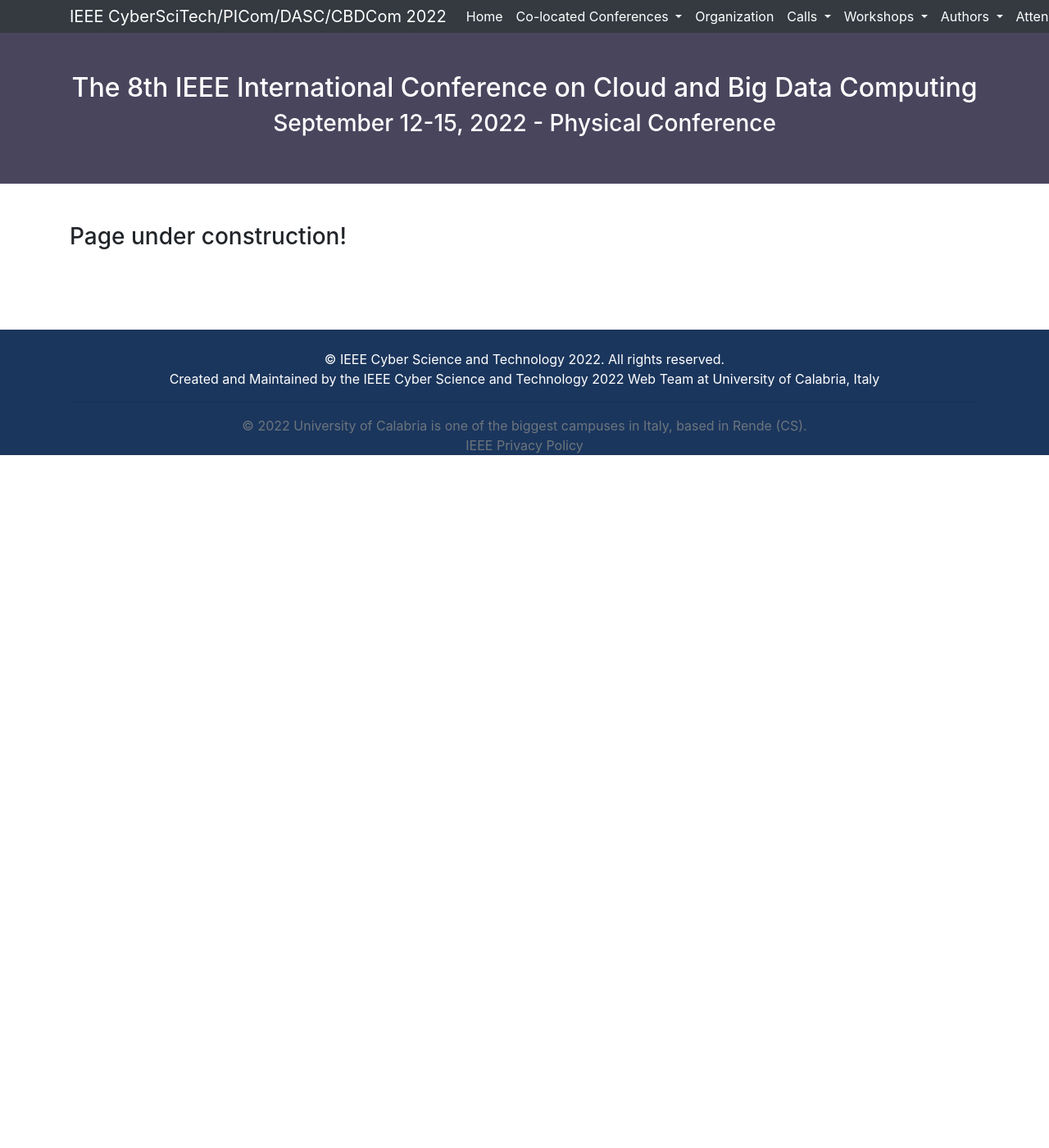
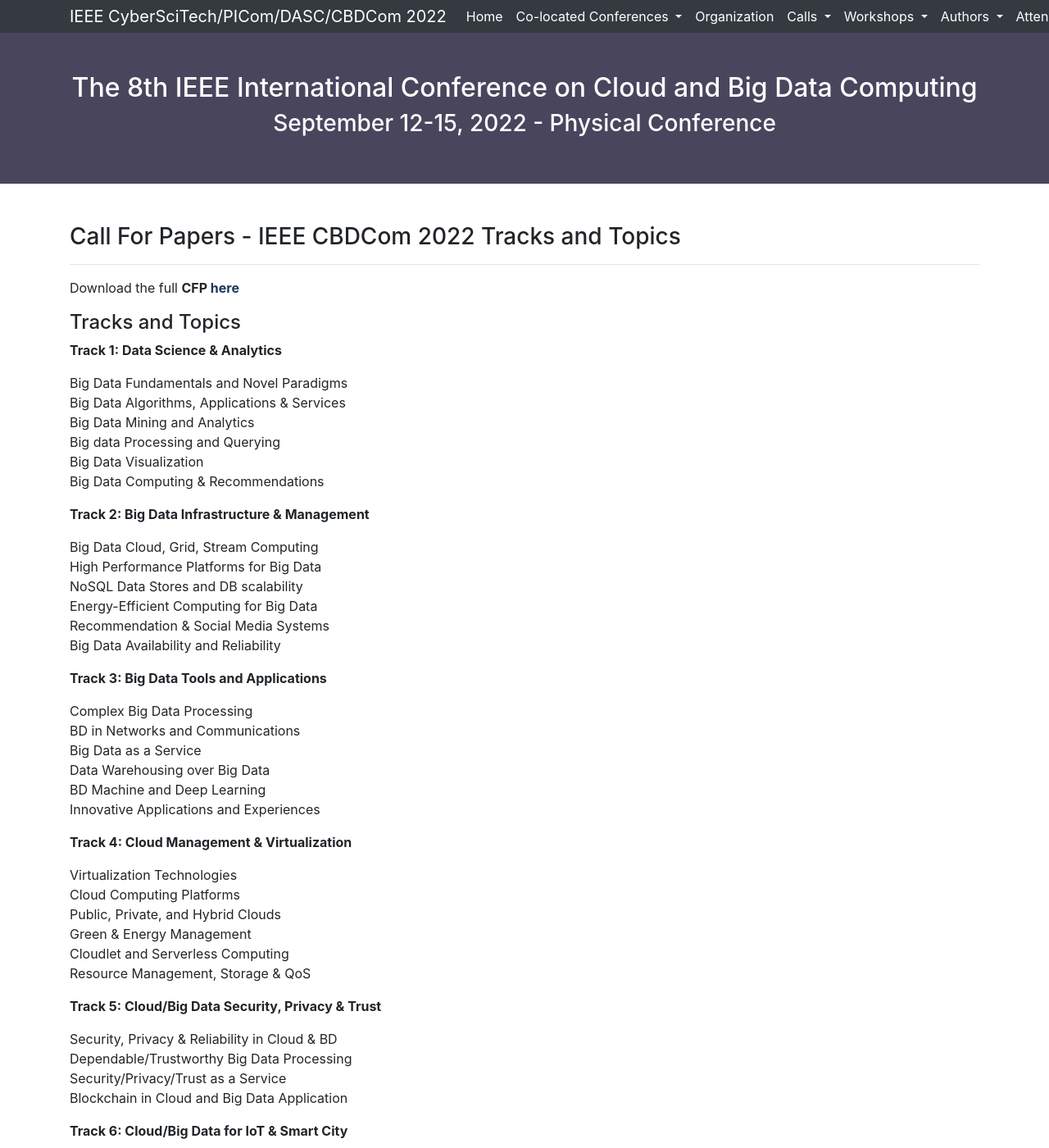
Before and after one commit to cyber-science/2022, a Jekyll site: the page built from _pages/cbdcom/callpaper.md, in a window 1280 px wide and 1400 px high. Shown: the whole window at 82% size. Built offline with Jekyll 4.4.1, drawn with Linux system fonts in a browser that asks for light colours; some of the changed text lies outside the part shown.

Commit message:
callpaper.md page updated for CBDCOM

```diff
--- a/_pages/cbdcom/callpaper.md
+++ b/_pages/cbdcom/callpaper.md
@@ -3,65 +3,55 @@
 layout: subcbd2
 permalink: /cbdcom/callpaper/
 ---
-<h3>Page under construction!</h3>
 
-<!--- COMMENTED
+
 <h3>Call For Papers - IEEE CBDCom 2022 Tracks and Topics</h3>
 
+
 <hr/>
+
+Download the full <b>CFP <a href="http://cyber-science.org/2022/assets/files/CFP_CBDCom2022.pdf" target=_new>here</a></b>
+
 <h4>Tracks and Topics</h4>
-<p>
-<b>Track 1: Data Science & Analytics
-  </b></p>
-
+<p><b>Track 1: Data Science & Analytics</b></p>
 Big Data Fundamentals and Novel Paradigms
  <br/>Big Data Algorithms, Applications & Services
  <br/>Big Data Mining and Analytics
  <br/>Big data Processing and Querying
  <br/>Big Data Visualization
  <br/>Big Data Computing & Recommendations
-<p>
-<b>Track 2: Big Data Infrastructure & Management
-  </b></p>
 
+<p><b>Track 2: Big Data Infrastructure & Management</b></p>
 Big Data Cloud, Grid, Stream Computing
  <br/>High Performance Platforms for Big Data
  <br/>NoSQL Data Stores and DB scalability
  <br/>Energy-Efficient Computing for Big Data
  <br/>Recommendation & Social Media Systems
  <br/>Big Data Availability and Reliability
-<p>
-<b>Track 3: Big Data Tools and Applications
- </b></p>
 
+<p><b>Track 3: Big Data Tools and Applications </b></p>
 Complex Big Data Processing
  <br/>BD in Networks and Communications
  <br/>Big Data as a Service
  <br/>Data Warehousing over Big Data
  <br/>BD Machine and Deep Learning
 <br/> Innovative Applications and Experiences
-<p>
-<b>Track 4: Cloud Management & Virtualization
- </b></p>
 
+<p><b>Track 4: Cloud Management & Virtualization</b></p>
 Virtualization Technologies
  <br/>Cloud Computing Platforms
  <br/>Public, Private, and Hybrid Clouds
  <br/>Green & Energy Management
  <br/>Cloudlet and Serverless Computing
  <br/>Resource Management, Storage & QoS
-<p>
-<b>Track 5: Cloud/Big Data Security, Privacy & Trust
- </b></p>
 
+<p><b>Track 5: Cloud/Big Data Security, Privacy & Trust </b></p>
 Security, Privacy & Reliability in Cloud & BD
  <br/>Dependable/Trustworthy Big Data Processing
  <br/>Security/Privacy/Trust as a Service
  <br/>Blockchain in Cloud and Big Data Application
-<p>
-<b>Track 6: Cloud/Big Data for IoT & Smart City
- </b></p>
 
+<p><b>Track 6: Cloud/Big Data for IoT & Smart City</b></p>
 Smart Data & Smart Environments
  <br/>CBD for IoT & Cyber-Physical Systems
  <br/>RFID & Related Technologies for IoT
@@ -69,14 +59,3 @@
 <br/> IoT and Smart City Infrastructures
  <br/>Green Computing for Big Data & Smart City
  <br/>
-<h4>Workshop Papers</h4>
-<p>Proposals for organizing tutorials, workshops and special sessions need to be submitted to the Tutorials, Workshops and Special Sessions Chairs, respectively. A proposal should include title, theme, scope and main presenters/organizers. See CFPs for Tutorial, and Workshops & SS.
-</p><h4>Research Papers</h4>
-<p>Research paper (6-8 pages) should explore novel models, theory, or a specific technology problem and propose a complete solution to it, with experimental results.
-</p><h4>Work-in-Progress Papers</h4>
-<p>Works-in-Progress (WIP) (4-6 pages) papers are expected to present either work currently in progress or less developed but highly innovative ideas.
-</p><h4>Demo/Poster Papers</h4>
-<p>Demo/Poster papers (2-4 pages) must describe working systems and be related to CBDCom. These systems may be innovative prototype implementations or mature systems that use related technology.
-
-</p>
--->
```
